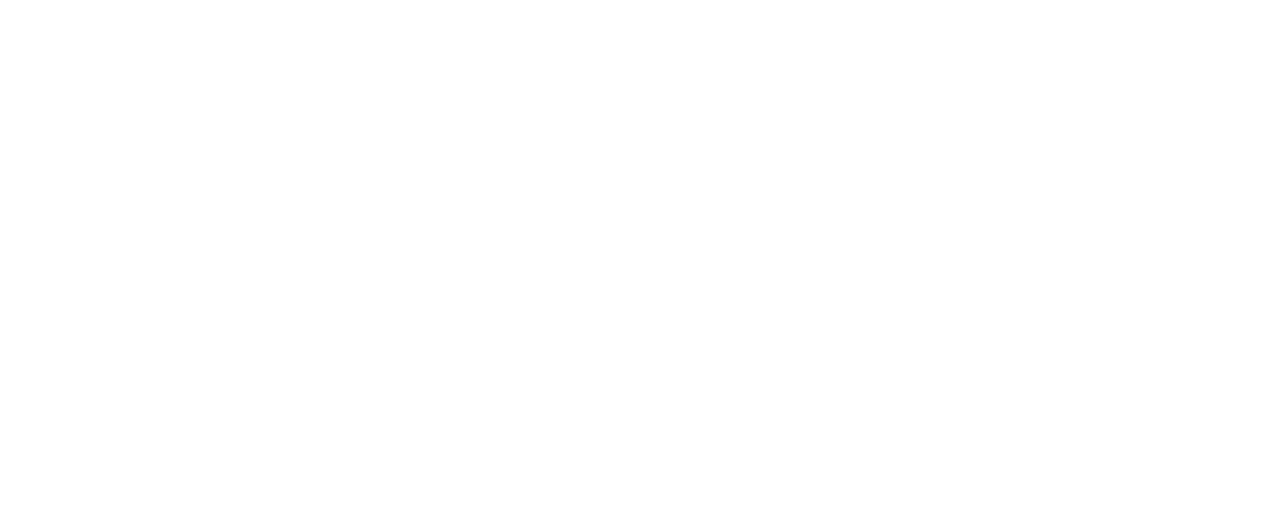
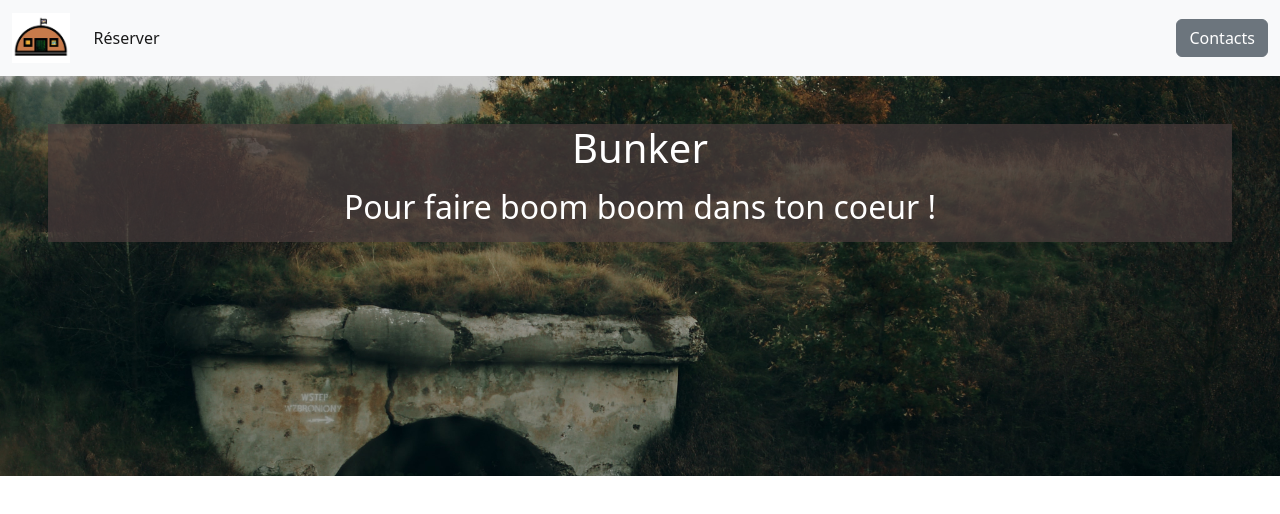
Before and after one commit to SharonMaillet/bunker, a plain HTML site: page index.html in a window 1280 px wide. Drawn offline with nearby package versions, Linux system fonts and the light colour scheme; a web font is replaced by a local one.

Commit message:
new file:   images/bunker_wallpaper.jpg #       new file:   images/logo_bunker_rogne.png #       new file:   images/logo_du_bunker.png #       modified:   index.html #       modified:   style.css

```diff
--- a/index.html
+++ b/index.html
@@ -13,6 +13,31 @@
 
 <!-- PARTIE HERO + NAV DEBUT -->
 
+<nav class="navbar navbar-expand-lg bg-light">
+  <div class="container-fluid">
+    <a class="navbar-brand" href="#"><img src="/images/logo_bunker_rogne.png" alt="Logo-du-bunker" id="logo_bunk"></a>
+    <div class="collapse navbar-collapse" id="navbarText">
+      <ul class="navbar-nav me-auto mb-2 mb-lg-0">
+        <li class="nav-item">
+          <a class="nav-link active" aria-current="page" href="#">Réserver</a>
+        </li>
+      </ul>
+      <button type="button" class="btn btn-secondary">Contacts</button>
+    </div>
+  </div>
+</nav>
+
+
+<div class="p-5 text-center bg-image" id="wallpp" style="background-image: url('/images/bunker_wallpaper.jpg');height: 400px;">
+  <div class="mask" style="background-color: hsla(0, 11%, 27%, 0.682);">
+    <div class="d-flex justify-content-center align-items-center h-100">
+      <div class="text-white">
+        <h1 class="mb-3">Bunker</h1>
+        <h2 class="mb-3">Pour faire boom boom dans ton coeur !</h2>
+      </div>
+    </div>
+  </div>
+</div>
 
 <!-- PARTIE HERO + NAV  FIN -->
 
--- a/style.css
+++ b/style.css
@@ -1,5 +1,14 @@
 /** PARTIE HERO + NAV DEBUT **/
 
+#logo_bunk
+{
+    height: 50px;
+}
+
+#wallpp
+{
+    background-size: cover;
+}
 
 /** PARTIE HERO + NAV  FIN **/
 
```
Also changed, not shown: images/bunker_wallpaper.jpg (added), images/logo_bunker_rogne.png (added), images/logo_du_bunker.png (added).
